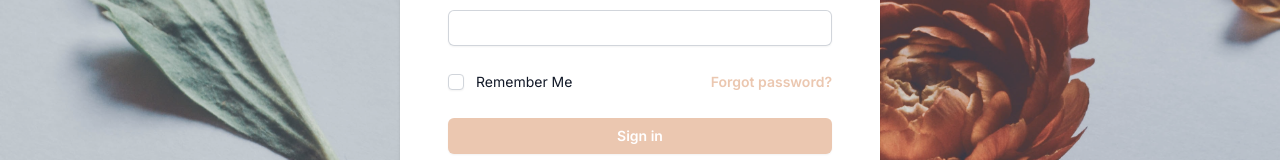
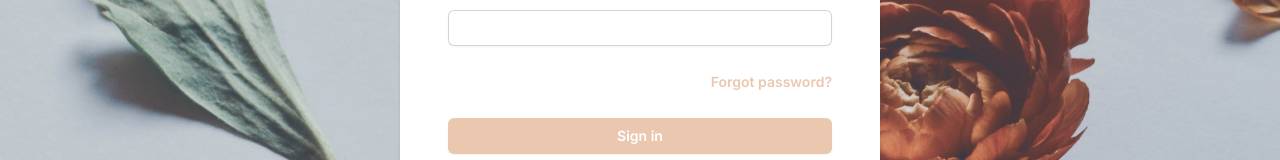
Before and after one commit to billychen0894/florist-ecommerce-app, a Next.js app: page /auth/signin in a window 1280 px wide. Shown: the part 440-600 px from the top of the page. Built offline with nearby package versions, Linux system fonts and the light colour scheme; no server answers.

Commit message:
update: add validation when credential is incorrect instead of throwing errors

```diff
--- a/components/Auth/SignInForm.tsx
+++ b/components/Auth/SignInForm.tsx
@@ -4,7 +4,7 @@ import { ErrorMessage } from '@hookform/error-message';
 import { yupResolver } from '@hookform/resolvers/yup';
 import { signIn } from 'next-auth/react';
 import Link from 'next/link';
-import { useSearchParams } from 'next/navigation';
+import { useRouter, useSearchParams } from 'next/navigation';
 import { useForm } from 'react-hook-form';
 import * as yup from 'yup';
 
@@ -33,22 +33,22 @@ const signInFormSchema = yup.object({
       'Password must contain at least one uppercase and lowercase letter, and one number'
     )
     .required('Password is required'),
-  rememberMe: yup.boolean().defined(),
 });
 
 export type SignInFormData = yup.InferType<typeof signInFormSchema>;
 
 function SignInForm() {
+  const router = useRouter();
   const {
     register,
     handleSubmit,
     formState: { errors },
+    setError,
   } = useForm<SignInFormData>({
     resolver: yupResolver(signInFormSchema),
     defaultValues: {
       email: '',
       password: '',
-      rememberMe: false,
     },
   });
   const callbackUrlEncoded = useSearchParams().get('callbackUrl');
@@ -57,13 +57,27 @@ function SignInForm() {
     : '/';
 
   const onSubmit = async (data: SignInFormData) => {
-    await signIn('credentials', {
-      email: data.email,
-      password: data.password,
-      rememberMe: data.rememberMe,
-      redirect: true,
-      callbackUrl: callbackUrl,
-    });
+    try {
+      const signInRes = await signIn('credentials', {
+        email: data.email,
+        password: data.password,
+        redirect: false,
+        callbackUrl: callbackUrl,
+      });
+
+      if (signInRes?.url) {
+        const url = new URL(signInRes.url);
+        const path = url.pathname;
+        router.push(path);
+      } else {
+        console.log('SingIn credential failed: ', signInRes?.error);
+        setError('password', {
+          message: 'Incorrect password. Please try again.',
+        });
+      }
+    } catch (err: any) {
+      console.log('Error: ', err.message);
+    }
   };
 
   return (
@@ -110,22 +124,7 @@ function SignInForm() {
         />
       </div>
 
-      <div className="flex items-center justify-between">
-        <div className="flex items-center">
-          <Input
-            id="rememberMe"
-            type="checkbox"
-            {...register('rememberMe')}
-            className="h-4 w-4 rounded border-gray-300 text-primary-500 focus:ring-primary-500"
-          />
-          <Label
-            htmlFor="rememberMe"
-            className="ml-3 block text-sm leading-6 text-gray-900"
-          >
-            Remember Me
-          </Label>
-        </div>
-
+      <div className="flex items-center justify-end">
         <div className="text-sm leading-6">
           <Link
             href="/forgot-password"
```
